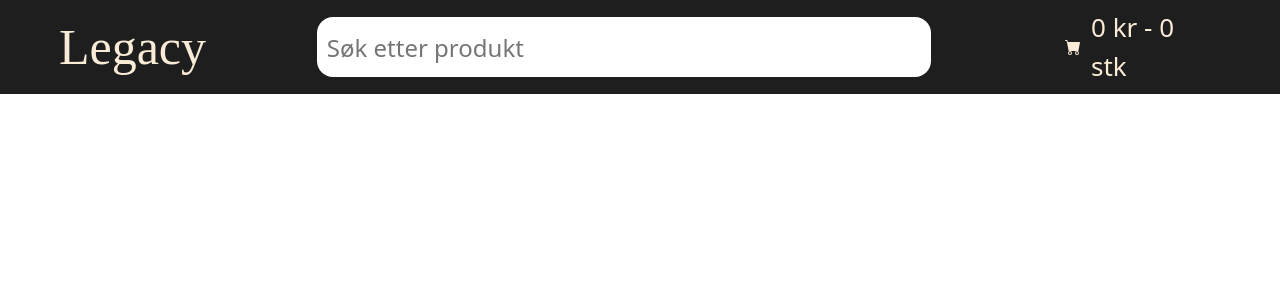
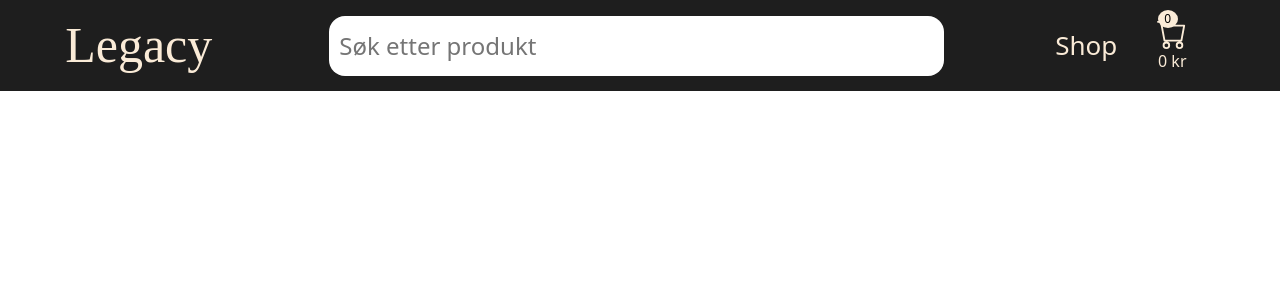
Before and after one commit to mchtsz/reactapp, a React (Create React App) app: page /cart in a window 1280 px wide. Shown: the top 300 px of the page. Built offline with nearby package versions, Linux system fonts and the light colour scheme; a web font is replaced by a local one.

Commit message:
works apart from search and categories but eh

```diff
--- a/src/App.jsx
+++ b/src/App.jsx
@@ -2,9 +2,9 @@ import React from "react";
 import Navbar from "./components/Navbar";
 import { useState } from "react";
 import { Route, Routes } from "react-router-dom";
+import Home from "./pages/Home";
+import Shop from "./pages/Shop";
 import Cart from "./pages/Cart";
-import Home from "./pages/Home";
-import Categories from "./pages/Categories";
 
 function App() {
   const [searchQuery, setSearchQuery] = useState("");
@@ -21,8 +21,8 @@ function App() {
 
           <Routes>
             <Route path="/" element={<Home />} />
+            <Route path="/shop" element={<Shop />} />
             <Route path="/cart" element={<Cart />} />
-            <Route path="/categories" element={<Categories />} />
           </Routes>
         </div>
 
--- a/src/components/CartItem.jsx
+++ b/src/components/CartItem.jsx
@@ -61,7 +61,11 @@ export default function CartItem({ item }) {
       </div>
       <div className="cart-item-name row">{item.name}</div>
       <div className="cart-item-price">{itemTotal} kr</div>
-      <div className="cart-item-image row">{item.img}</div>
+      <img
+        className="cart-item-image row image"
+        src={item.img}
+        alt={item.name}
+      ></img>
     </div>
   );
 }
--- a/src/pages/Categories.jsx
+++ b/src/components/Categories.jsx
@@ -1,7 +1,9 @@
 // eslint-disable-next-line
-import React, { useEffect } from "react";
+import React, { useEffect, useState } from "react";
 
-export default function Shop() {
+export default function Categories() {
+  const [categories, setCategories] = useState([]);
+
   useEffect(() => {
     const consumerKey = "ck_69c14889997405d3e0ce02e1ab5102884ee4cd80";
     const consumerSecret = "cs_ebf670481d88d4a5232ee480458c17dac9583e04";
@@ -19,6 +21,16 @@ export default function Shop() {
     fetch(url, requestOptions)
       .then((response) => response.json())
       .then((data) => console.log(data))
+      .then((data) => setCategories(data))
       .catch((error) => console.error(error));
-  });
+  }, []);
+  console.log(categories);
+
+  return (
+    <div className="section" id="section">
+      <div className="categories-container">
+        <ul className="categories-list"></ul>
+      </div>
+    </div>
+  );
 }
--- a/src/components/Navbar.css
+++ b/src/components/Navbar.css
@@ -1,6 +1,5 @@
 .navbar {
   display: flex;
-  padding: 20px 0 20px;
   align-items: center;
   width: 100%;
   background-color: rgb(30, 30, 30);
@@ -47,13 +46,11 @@
   display: flex;
   width: 100%;
   list-style: none;
-  flex-direction: row;
   flex: 1;
   justify-content: center;
   align-items: center;
   margin: 0;
   margin-right: 50px;
-  margin-left: 25px;
 }
 
 .navbar .menu-list a {
@@ -78,22 +75,73 @@
   cursor: pointer;
 }
 
-.count {
+.menu-list .menu-shop {
+  display: flex;
+  flex-direction: row;
+  justify-content: center;
+  align-items: center;
+  font-size: 26px;
+}
+
+.cart-container {
+  display: flex;
+  flex-direction: column;
+}
+.cart-icon {
   display: flex;
   color: antiquewhite;
-  flex: 1;
-  font-size: 26px;
+  font-size: 30px;
   margin: 0;
   width: 100%;
 }
 
-@media only screen and (max-width: 1000px) {
-  .navbar .menu-list {
+.count {
+  display: flex;
+  position: absolute;
+  top: 10px;
+  right: 8%;
+  background-color: antiquewhite;
+  border-radius: 50%;
+  width: 20px;
+  color: rgb(0, 0, 0);
+  justify-content: center;
+  text-align: center;
+  font-size: 12px;
+  margin: 0;
+  transition: all 0.2s ease-in-out;
+}
+
+.cart-price {
+  display: flex;
+  justify-content: center;
+  color: antiquewhite;
+  font-size: 16px;
+}
+
+@media only screen and (max-width: 1200px) {
+  .navbar .count {
     display: none;
   }
+}
 
-  .navbar {
+@media only screen and (max-width: 1000px) {
+  .navbar .logo {
     flex-direction: column;
+  }
+  .navbar .search-bar {
+    flex-direction: column;
+    max-width: 100%;
+    margin: 0 1rem;
+  }
+
+  .navbar .search-bar input {
+    font-size: 18px;
+    font-weight: 400;
+  }
+
+  .navbar .menu-list {
+    justify-content: row;
+    margin: 0;
   }
 
   .navbar .site-title {
--- a/src/components/Navbar.jsx
+++ b/src/components/Navbar.jsx
@@ -1,6 +1,6 @@
 import React from "react";
 import { Link, useMatch, useResolvedPath } from "react-router-dom";
-import { BsFillCartFill } from "react-icons/bs";
+import { BsCart } from "react-icons/bs";
 import "./Navbar.css";
 import { useSelector } from "react-redux";
 
@@ -28,12 +28,15 @@ const Navbar = ({ setSearchQuery, searchQuery }) => {
       </div>
 
       <ul className="menu-list">
+        <CustomLink to="/shop" className="menu-shop">
+          Shop
+        </CustomLink>
         <CustomLink to="/cart" className="menu-cart">
-          <BsFillCartFill />
-          <span
-            id="count"
-            className="count"
-          >{`${totalAmount} kr - ${totalQuantity} stk`}</span>
+          <div className="cart-container">
+            <BsCart className="cart-icon" />
+            <span id="count" className="count">{`${totalQuantity}`}</span>
+            <span className="cart-price">{`${totalAmount} kr`}</span>
+          </div>
         </CustomLink>
       </ul>
     </nav>
--- a/src/pages/Cart.css
+++ b/src/pages/Cart.css
@@ -13,6 +13,7 @@
 
 .cart-item-image {
   width: auto;
+  height: auto;
 }
 
 .wrap {
@@ -74,6 +75,11 @@
   flex-direction: column;
 }
 
+.image {
+  width: 100px;
+  height: 100px;
+}
+
 @media screen and (max-width: 800px) {
   .cart-item {
     flex-direction: column;
@@ -87,12 +93,14 @@
   }
 
   .deletebtn > .slett-row {
-    margin: 0;
-    padding: 0;
+    width: 0;
     font-size: 20px;
   }
-  svg {
+  .slett-row svg {
+    display: flex;
+    text-align: center;
     padding: 0;
     margin: 0;
+    font-size: 20px;
   }
 }
--- a/src/pages/Home.jsx
+++ b/src/pages/Home.jsx
@@ -1,13 +1,11 @@
 import React from "react";
-import { useState } from "react";
-import ProductList from "../components/ProductList";
-
+import Categories from "../components/Categories";
 export default function Home() {
-  const [searchQuery] = useState("");
-  //const cartContext will be selected from global state¨
+  //const cartContext will be selected from global state
   return (
     <div className="section" id="section">
-      <ProductList searchQuery={searchQuery} />
+      <h1>Home</h1>
+      <Categories />
     </div>
   );
 }
--- /dev/null
+++ b/src/pages/Shop.jsx
@@ -0,0 +1,13 @@
+import React from "react";
+import { useState } from "react";
+import ProductList from "../components/ProductList";
+
+export default function Shop() {
+  const [searchQuery] = useState("");
+  //const cartContext will be selected from global state
+  return (
+    <div className="section" id="section">
+      <ProductList searchQuery={searchQuery} />
+    </div>
+  );
+}
```
